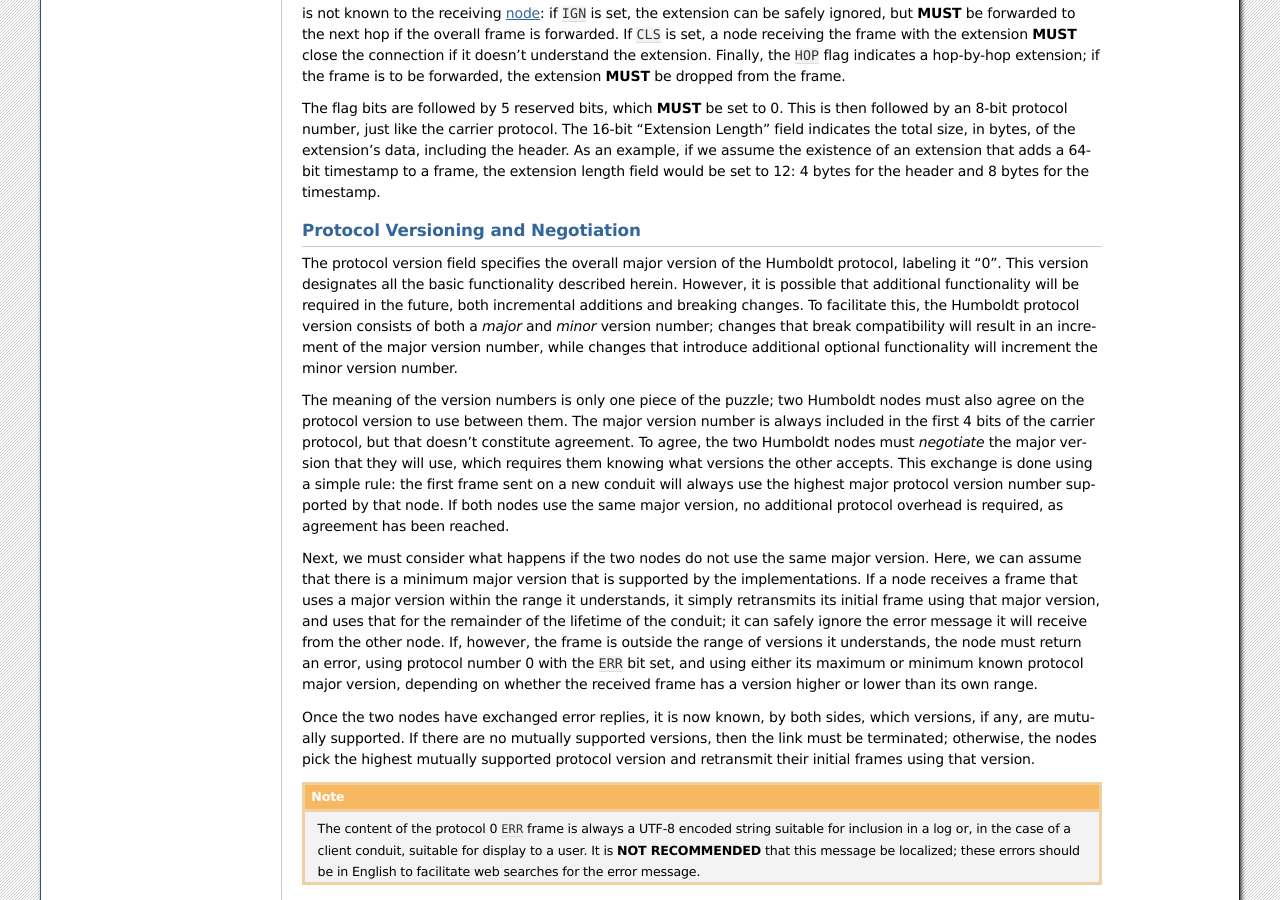
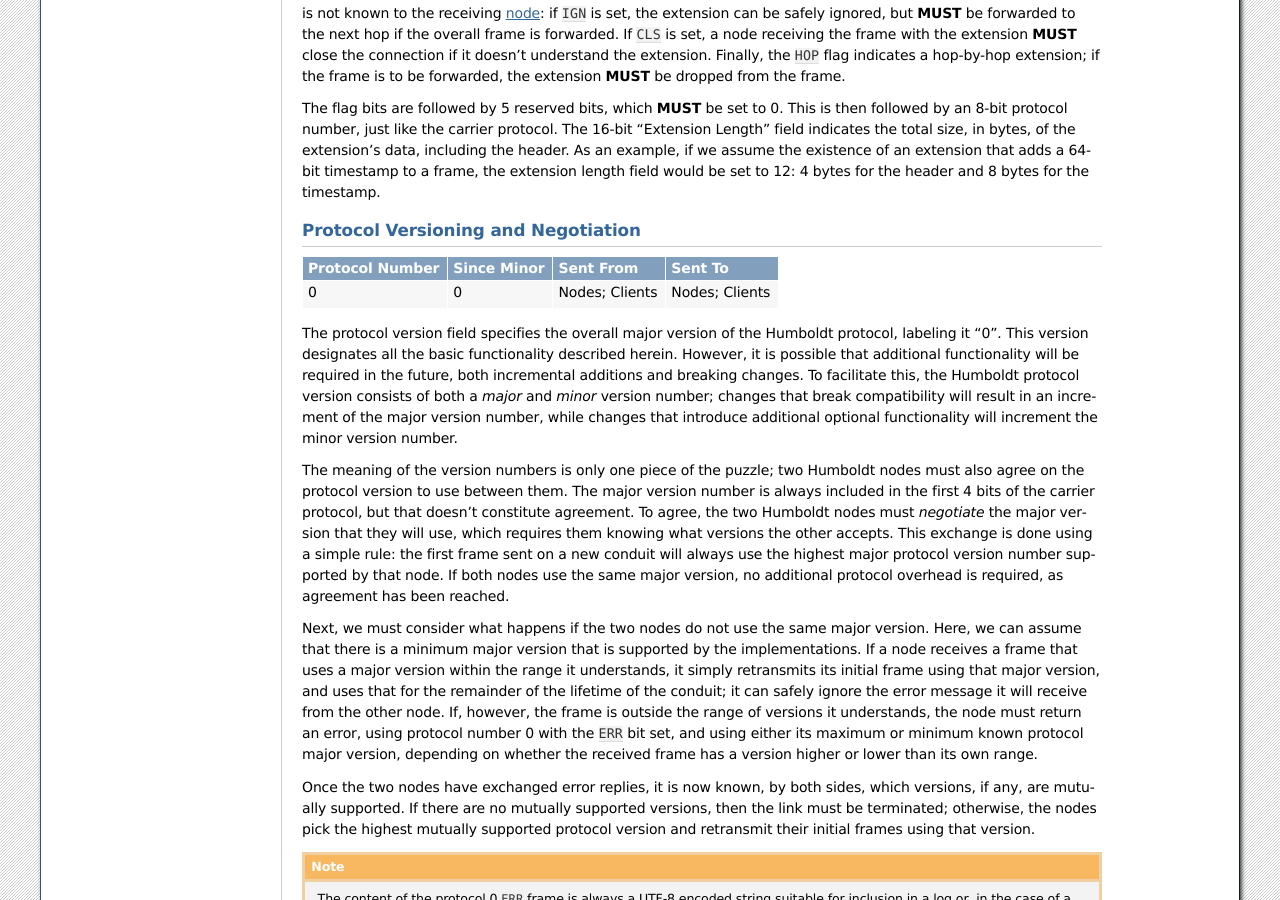
Before and after one commit to hydralang/humboldt-doc, a Sphinx documentation site: the page built from source/basics.rst, in a window 1280 px wide and 900 px high, scrolled down 977 px. Built offline with Sphinx 7.4.7, drawn with Linux system fonts in a browser that asks for light colours.

Commit message:
Tweak table of protocols
This commit tweaks the table of protocols: rename the "Number" column to
"Protocol Number" for clarity; remove the "Uses xxx" columns; add "Sent
From" and "Sent To" columns.  It also adopts the same convention used to
describe variables by adding a one-row table at the beginning of the
Protocol Versioning and Negotiation section of basics.rst.

```diff
--- a/source/basics.rst
+++ b/source/basics.rst
@@ -86,6 +86,19 @@ timestamp.
 
 Protocol Versioning and Negotiation
 -----------------------------------
+
+.. list-table::
+   :header-rows: 1
+   :widths: auto
+
+   * - Protocol Number
+     - Since Minor
+     - Sent From
+     - Sent To
+   * - 0
+     - 0
+     - Nodes; Clients
+     - Nodes; Clients
 
 The protocol version field specifies the overall major version of the
 Humboldt protocol, labeling it "0".  This version designates all the
```
Also changed, not shown: source/tables.rst (+5 -7 lines).
